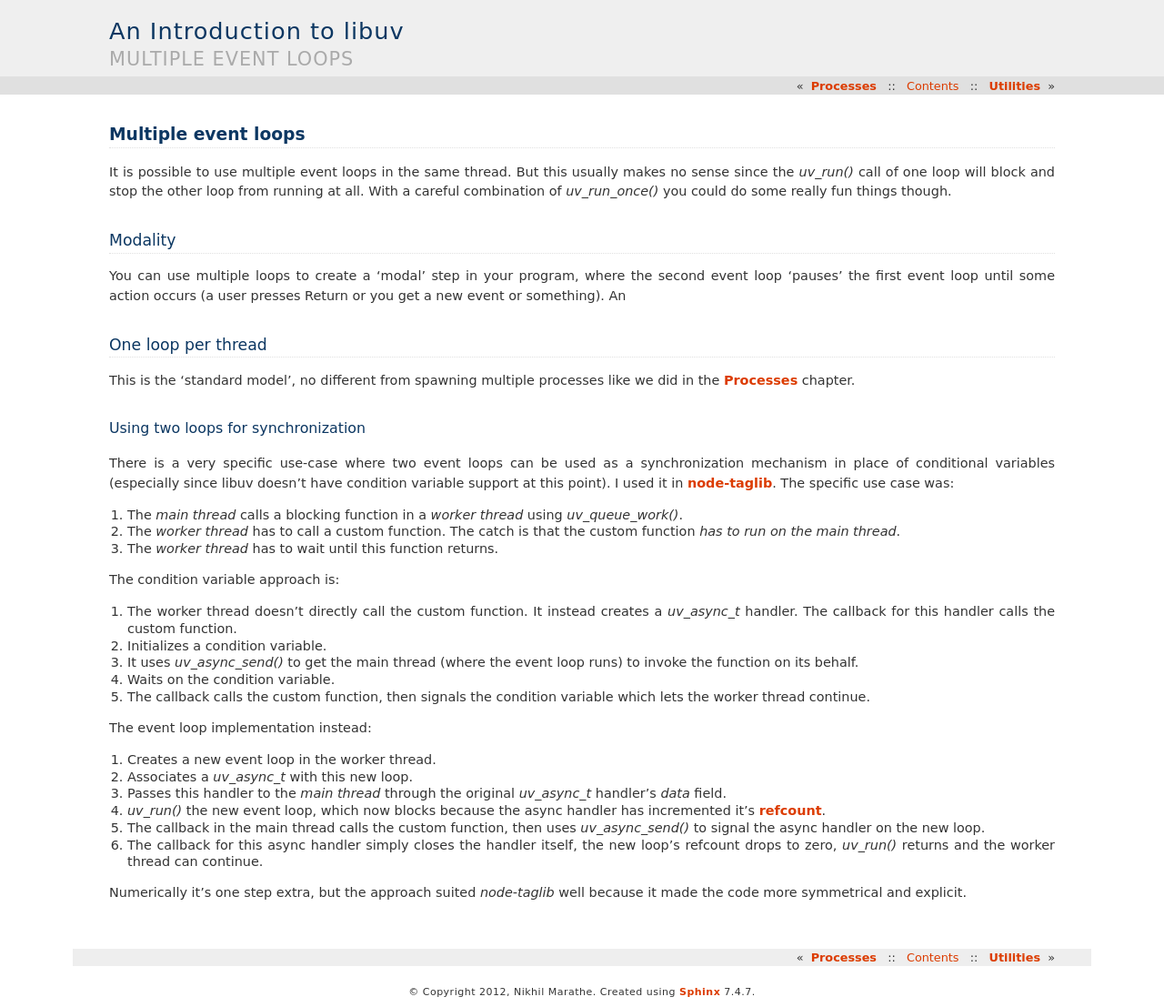
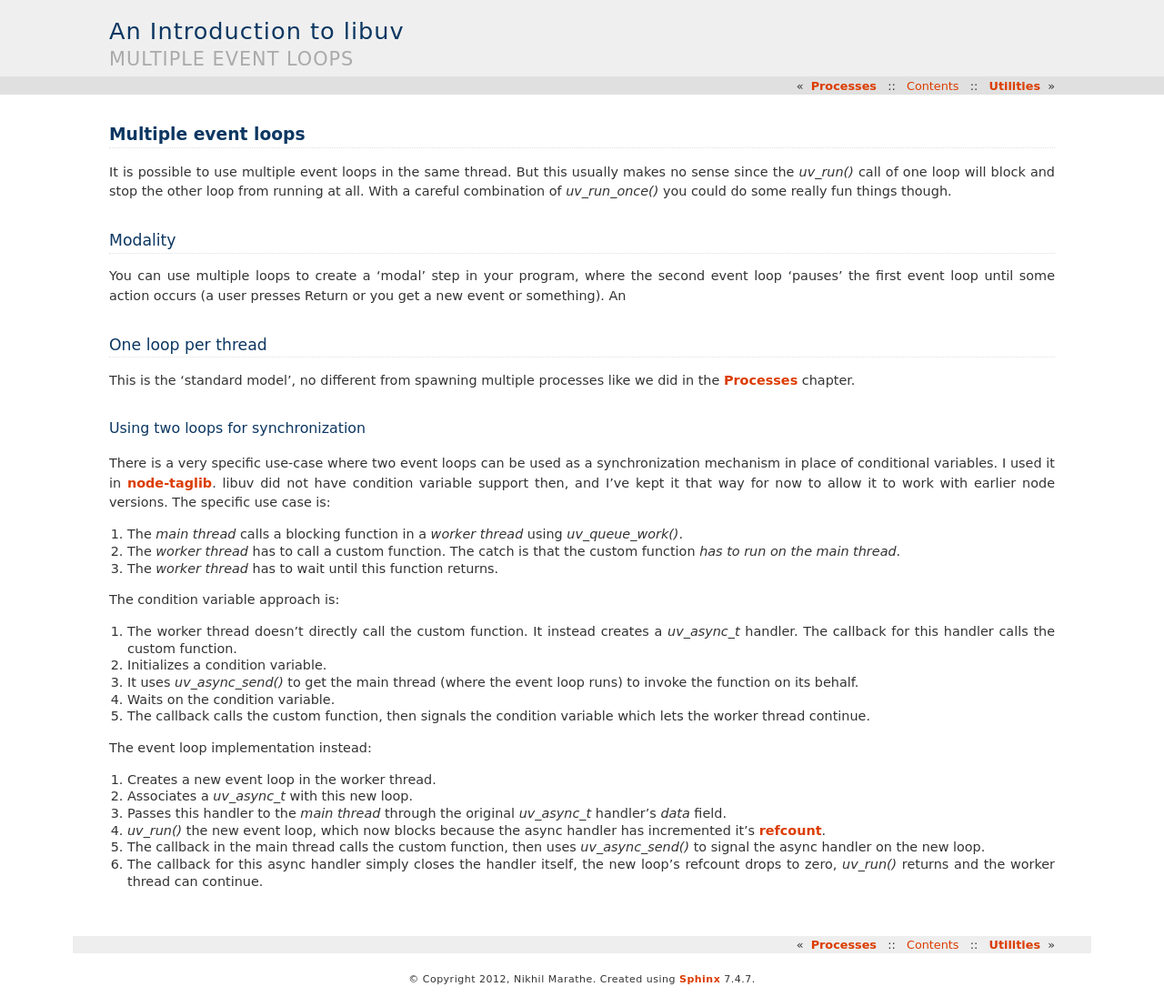
Before and after one commit to nikhilm/uvbook, a Sphinx documentation site: the page built from source/multiple.rst, in a window 1280 px wide. Shown: the whole page at 91% size. Built offline with Sphinx 7.4.7, drawn with Linux system fonts in a browser that asks for light colours; formulas are drawn with MathJax 3.

Commit message:
Update about condvar and other new synchronization primitive support

```diff
--- a/source/multiple.rst
+++ b/source/multiple.rst
@@ -23,10 +23,10 @@ Using two loops for synchronization
 ~~~~~~~~~~~~~~~~~~~~~~~~~~~~~~~~~~~
 
 There is a very specific use-case where two event loops can be used as
-a synchronization mechanism in place of conditional variables (especially since
-libuv doesn't have condition variable support at this point). I used it in
-`node-taglib <https://github.com/nikhilm/node-taglib>`_. The specific use case
-was:
+a synchronization mechanism in place of conditional variables. I used it in
+`node-taglib <https://github.com/nikhilm/node-taglib>`_. libuv did not have
+condition variable support then, and I've kept it that way for now to allow
+it to work with earlier node versions. The specific use case is:
 
 1. The *main thread* calls a blocking function in a *worker thread* using
    `uv_queue_work()`.
@@ -59,6 +59,3 @@ The event loop implementation instead:
 6. The callback for this async handler simply closes the handler itself, the
    new loop's refcount drops to zero, `uv_run()` returns and the worker thread
    can continue.
-
-Numerically it's one step extra, but the approach suited `node-taglib` well
-because it made the code more symmetrical and explicit.
```
Also changed, not shown: source/threads.rst (+41 -7 lines).
